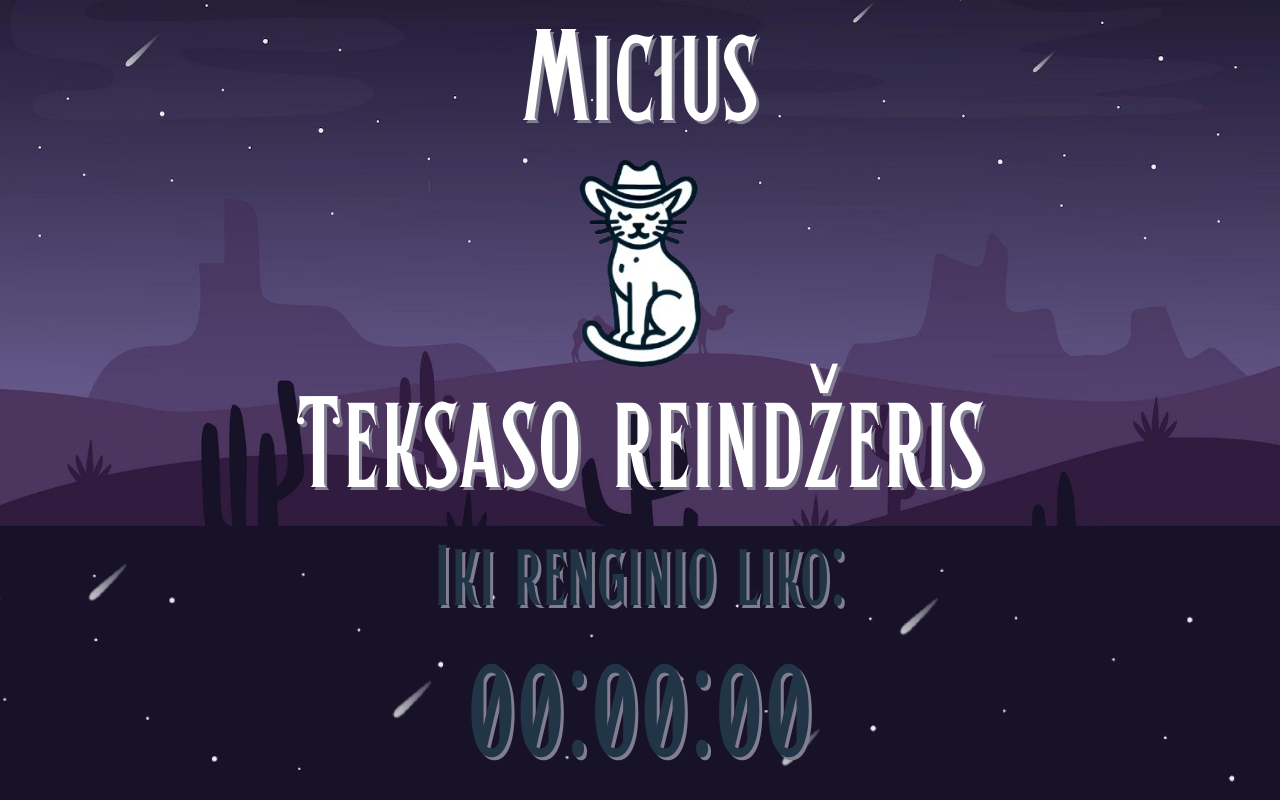
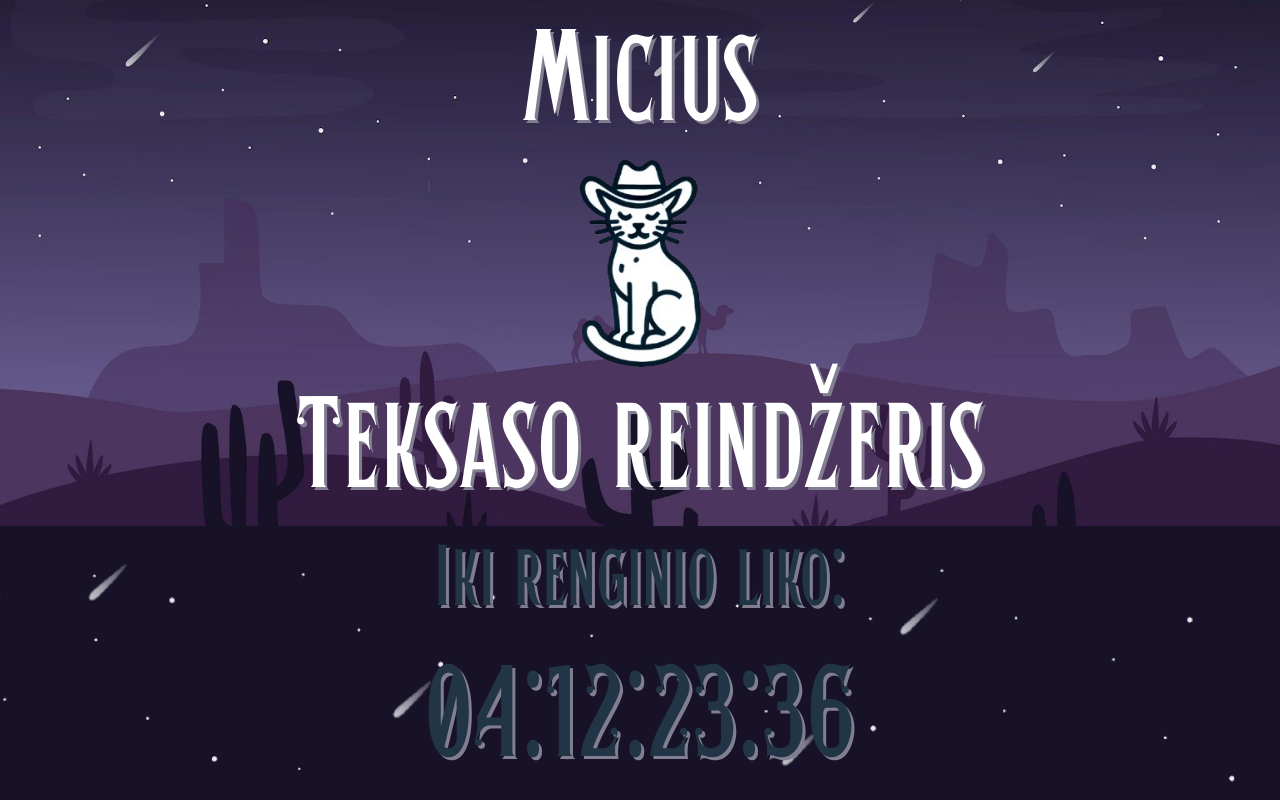
Before and after one commit to rbomblauskas/mif-renginio-svetaine, a React (Vite) app: page / in a window 1280 px wide. Shown: the top 800 px of the page. Built offline with nearby package versions, Linux system fonts and the light colour scheme.

Commit message:
Timer + className fixes

```diff
--- a/src/App.jsx
+++ b/src/App.jsx
@@ -1,4 +1,3 @@
-import { useState } from 'react'
 import bg1 from './assets/bg1.jpg'
 import bg3 from './assets/bg3.png'
 import logo from './assets/logo.png'
@@ -6,7 +5,47 @@ import istoriju_namai_logo from './assets/istoriju_namai.png'
 import keistuoliu_teatras_logo from './assets/keistuoliu_teatras.png'
 import lb_logo from './assets/lietuvos_bankas.png'
 import vda_logo from './assets/vda.png'
+import { useState, useEffect } from "react";
+
 function App() {
+  const calculateTimeLeft = () => {
+    const targetDate = new Date("2024-10-24T00:00:00");
+    const now = new Date();
+    const difference = targetDate - now;
+
+    let timeLeft = {};
+
+    if (difference > 0) {
+      timeLeft = {
+        days: Math.floor(difference / (1000 * 60 * 60 * 24)),
+        hours: Math.floor((difference / (1000 * 60 * 60)) % 24),
+        minutes: Math.floor((difference / 1000 / 60) % 60),
+        seconds: Math.floor((difference / 1000) % 60),
+      };
+    }
+
+    return timeLeft;
+  };
+
+  const [timeLeft, setTimeLeft] = useState(calculateTimeLeft());
+
+  useEffect(() => {
+    const timer = setInterval(() => {
+      setTimeLeft(calculateTimeLeft());
+    }, 1000);
+
+    return () => clearInterval(timer);
+  }, []);
+
+  const formatTime = (time) => {
+    return time.toString().padStart(2, "0");
+  };
+
+  const getTime = () => {
+    return Object.values(timeLeft).length ? `${formatTime(timeLeft.days)}:${formatTime(timeLeft.hours)}:${formatTime(timeLeft.minutes)}:${formatTime(timeLeft.seconds)}` : '00:00:00:00';
+  }
+
+
   return (
     <div className="w-full">
       <div
@@ -32,25 +71,25 @@ function App() {
           Iki renginio liko:
         </h1>
         <h1 className="[text-shadow:_3px_3px_0px_rgb(130_126_145_/_100%)] md:text-[130px] sm:text-[80px] text-[46px] font-western mb-24">
-          00:00:00
+          {getTime()}
         </h1>
         <h1 className="[text-shadow:_3px_3px_0px_rgb(130_126_145_/_100%)] md:text-[86px] sm:text-[52px] text-[40px] font-western mb-4">
           Rėmėjai
         </h1>
-        <div class="flex flex-col items-center justify-center w-full relative">
-          <div class="flex">
-            <a href="https://lnm.lt/" class="w-[200px] md:w-[300px] object-contain card-hover md:m-10 m-5" target="_blank">
+        <div className="flex flex-col items-center justify-center w-full relative">
+          <div className="flex">
+            <a href="https://lnm.lt/" className="w-[200px] md:w-[300px] object-contain card-hover md:m-10 m-5" target="_blank">
               <img src={istoriju_namai_logo} alt="logo" />
             </a>
-            <a href="https://vda.lrv.lt/lt/" class="w-[200px] md:w-[300px] object-contain card-hover md:m-10 m-5" target="_blank">
+            <a href="https://vda.lrv.lt/lt/" className="w-[200px] md:w-[300px] object-contain card-hover md:m-10 m-5" target="_blank">
               <img src={vda_logo} alt="logo" />
             </a>
           </div>
-          <div class="flex">
-            <a href="https://keistuoliai.lt/" class="w-[200px] md:w-[300px] object-contain card-hover md:m-10 m-5" target="_blank">
+          <div className="flex">
+            <a href="https://keistuoliai.lt/" className="w-[200px] md:w-[300px] object-contain card-hover md:m-10 m-5" target="_blank">
               <img src={keistuoliu_teatras_logo} alt="logo" />
             </a>
-            <a href="https://www.lb.lt/" class="w-[200px] md:w-[300px] object-contain card-hover md:m-10 m-5" target="_blank">
+            <a href="https://www.lb.lt/" className="w-[200px] md:w-[300px] object-contain card-hover md:m-10 m-5" target="_blank">
               <img src={lb_logo} alt="logo" />
             </a>
           </div>
```
